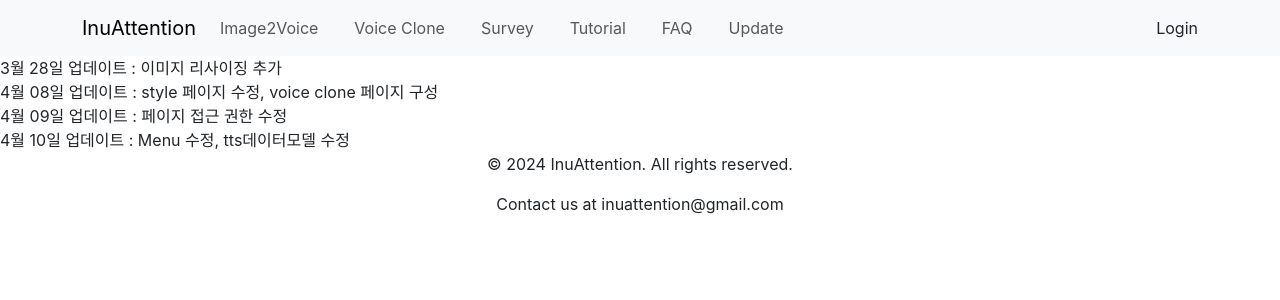
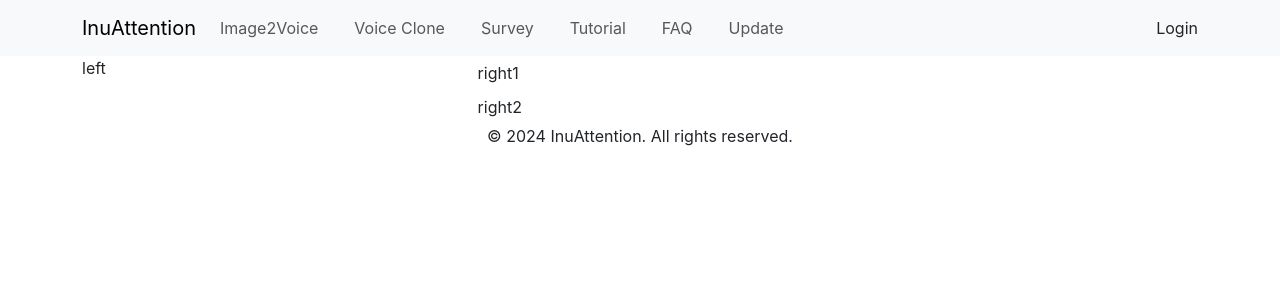
Before and after one commit to inucom/InuAttentionWeb, a React (Create React App) app in the folder client/: page /update in a window 1280 px wide. Shown: the top 300 px of the page. Built offline with nearby package versions, Linux system fonts and the light colour scheme; no server answers.

Commit message:
change ui

```diff
--- a/client/src/Component/Footer.js
+++ b/client/src/Component/Footer.js
@@ -3,13 +3,10 @@ import React from 'react';
 const Footer = () => {
     return (
         <footer >
-            <div className="container mx-auto text-center">
-                <p className="text-sm">
+            <div className="mx-auto text-center">
+
                     &copy; {new Date().getFullYear()} InuAttention. All rights reserved.
-                </p>
-                <p className="text-sm mt-2">
-                    Contact us at inuattention@gmail.com
-                </p>
+
             </div>
         </footer>
     );
--- a/client/src/Component/Management/Update.js
+++ b/client/src/Component/Management/Update.js
@@ -1,17 +1,21 @@
 import React from "react";
-import "../../StyleCSS/styles.css";
+import "./update.css";
 
 function Update() {
 
     return (
-        <div>
-            3월 28일 업데이트 : 이미지 리사이징 추가
-            <br/>
-            4월 08일 업데이트 : style 페이지 수정, voice clone 페이지 구성
-            <br/>
-            4월 09일 업데이트 : 페이지 접근 권한 수정
-            <br/>
-            4월 10일 업데이트 : Menu 수정, tts데이터모델 수정
+        <div className="container">
+            <div className="left">
+                left
+            </div>
+            <div className="right">
+                <div>
+                    right1
+                </div>
+                <div>
+                    right2
+                </div>
+            </div>
         </div>
     );
 }
--- /dev/null
+++ b/client/src/Component/Management/update.css
@@ -0,0 +1,18 @@
+.container {
+    display: flex;
+}
+.left {
+    width: 35%;
+    background-color: white;
+}
+.right {
+    width: 65%;
+    background-color: white;
+    display: flex;
+    flex-direction: column;
+}
+.right > div {
+    flex: 1;
+    border: 0px solid black;
+    margin: 5px;
+}
--- a/client/src/Component/TTSGenerator/TTSArea.js
+++ b/client/src/Component/TTSGenerator/TTSArea.js
@@ -6,10 +6,10 @@ import { TtsAreaDiv } from "../../StyleCSS/TTSCSS.js";
 function TTSArea(props) {
 
     return (
-        <TtsAreaDiv>
+        <div>
             <TTSUpload styleId={props.styleId}/>
             <TTSList styleId={props.styleId}/>
-        </TtsAreaDiv>
+        </div>
     )
 }
 
--- a/client/src/Component/TTSGenerator/TTSUpload.js
+++ b/client/src/Component/TTSGenerator/TTSUpload.js
@@ -23,16 +23,18 @@ function TTSUpload(props) {
     }
 
     return (
-        <TtsUploadDiv>
-        <form>
-            <input type="text" value={Text}
-            onChange={(e)=>{
-                setText(e.currentTarget.value);
-            }}
+        <div className="formbold-mb-5 flex">
+            <input
+                type="text"
+                placeholder="Enter Text"
+                className="formbold-form-input"
+                value={Text}
+                onChange={(e)=>{
+                    setText(e.currentTarget.value);
+                }}
             />
-            <button onClick={submitHandler}>생성</button>
-        </form>
-        </TtsUploadDiv>
+            <span className="formbold-browse" onClick={submitHandler}>AI</span>
+        </div>
     )
 }
 
--- a/client/src/Component/style/ImageUpload.js
+++ b/client/src/Component/style/ImageUpload.js
@@ -91,8 +91,6 @@ function ImageUpload({ setImage }) {
                     <span className="formbold-browse"> Browse </span>
                 </div>
             </label>
-            <hr/>
-
         </div>
     );
 }
--- a/client/src/Component/style/StyleArea.js
+++ b/client/src/Component/style/StyleArea.js
@@ -7,13 +7,13 @@ import Spinner from "react-bootstrap/Spinner";
 import TTSArea from "../TTSGenerator/TTSArea";
 import Button from "react-bootstrap/Button";
 import {useSelector} from "react-redux";
-function StyleArea(){
+
+function StyleArea() {
     let params = useParams();
     const [StyleInfo, setStyleInfo] = useState({});
     const [Flag, setFlag] = useState(false);
-    const user = useSelector((state)=> state.user);
+    const user = useSelector((state) => state.user);
     const navigate = useNavigate();
-
 
     useEffect(() => {
         let body = {
@@ -21,25 +21,24 @@ function StyleArea(){
         }
         axios.post("/api/style/detail", body)
             .then((res) => {
-                if(res.data.success){
+                if (res.data.success) {
                     setStyleInfo(res.data.style);
                     setFlag(true);
-                }
-                else{
+                } else {
                     setStyleInfo({});
                 }
             }).catch((err) => {
             console.log(err);
         })
-    },[]);
+    }, []);
 
-    return(
-        <div>
+    return (
+        <>
             {Flag ?
                 (!StyleInfo || user.uid !== StyleInfo.author?.uid) ? (
                     <div style={{
-                            width:"1200px",
-                            margin:"0 auto",
+                        width: "1200px",
+                        margin: "0 auto",
                     }}>
                         <h1>Unauthorized</h1>
                         <p>You are not authorized to read this style.</p>
@@ -51,10 +50,14 @@ function StyleArea(){
                                 }}>Go back</Button>
                     </div>
                 ) : (
-                        <>
+                    <div className="container">
+                        <div className="left">
                             <Detail StyleInfo={StyleInfo}/>
+                        </div>
+                        <div className="right">
                             <TTSArea styleId={StyleInfo._id}/>
-                        </>
+                        </div>
+                    </div>
                 )
                 : (
                     <SpinnerDiv>
@@ -63,7 +66,7 @@ function StyleArea(){
                         </Spinner>
                     </SpinnerDiv>
                 )}
-        </div>
+        </>
     )
 }
 
--- a/client/src/Component/style/Upload.js
+++ b/client/src/Component/style/Upload.js
@@ -74,7 +74,6 @@ function Upload() {
                         <label className="formbold-form-label formbold-form-label-2">
                             Upload Images
                         </label>
-
                         <ImageUpload setImage={setImage}/>
                     </div>
 
--- a/client/src/StyleCSS/styles.css
+++ b/client/src/StyleCSS/styles.css
@@ -21,7 +21,7 @@
 }
 
 .scrollBar {
-    height: 300px; /* 스크롤이 필요한 영역의 높이 설정 */
+    height: 80%; /* 스크롤이 필요한 영역의 높이 설정 */
     overflow-y: scroll; /* 세로 스크롤바만 표시 */
 }
 
```
Lines whose indentation alone changed are shown as unchanged.
